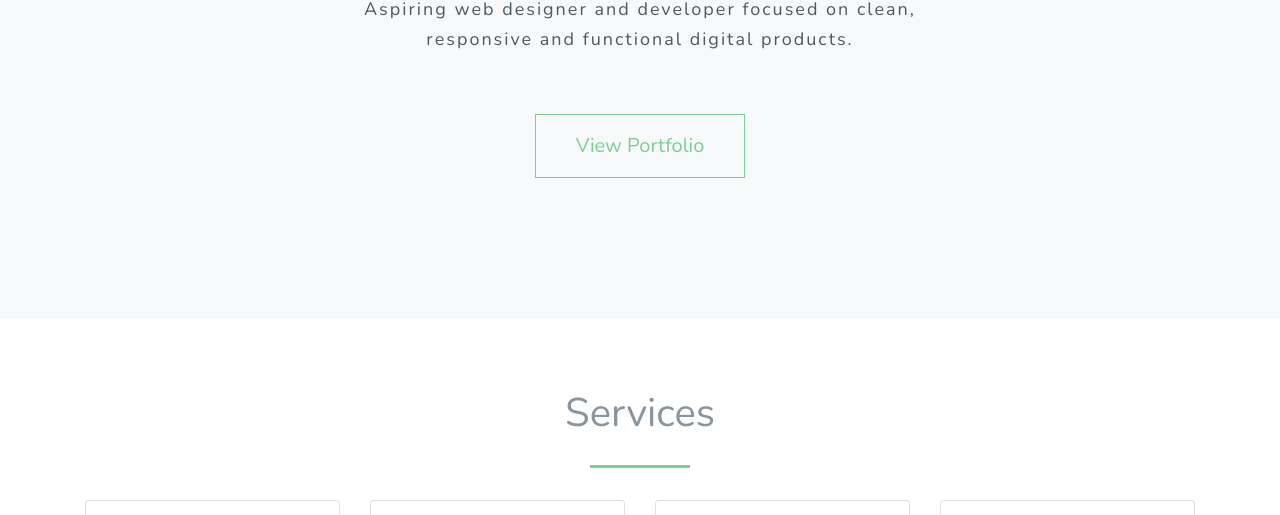
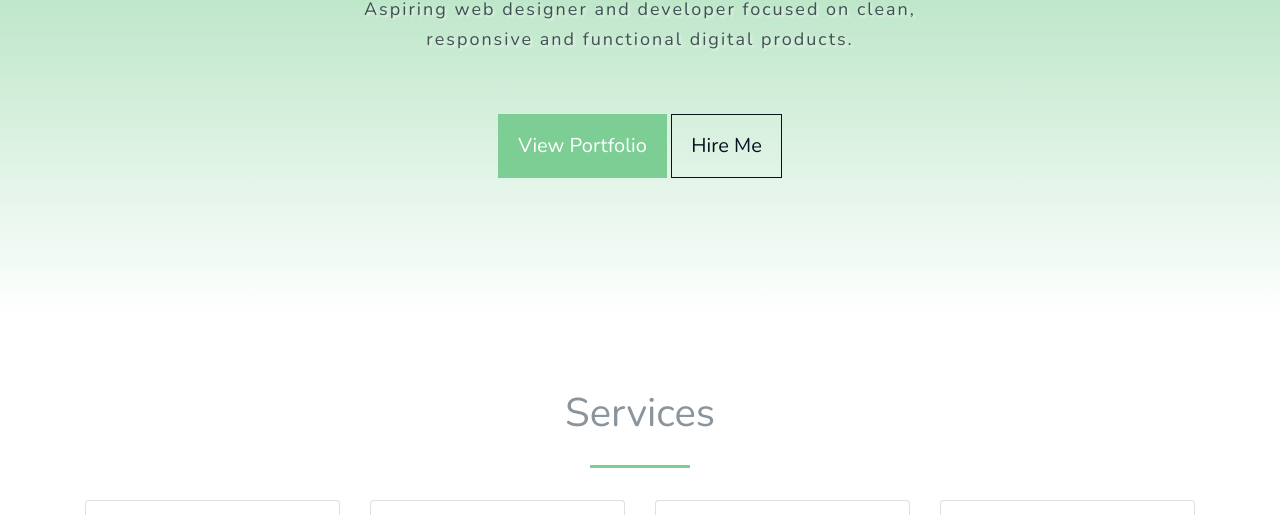
Before and after one commit to rabinrai44/portfolio-site-2, a website: page src/index.html in a window 1280 px wide. Shown: the part 321-836 px from the top of the page. Drawn offline with nearby package versions, Linux system fonts and the light colour scheme.

Commit message:
Added hero bg and some updated

```diff
--- a/src/index.html
+++ b/src/index.html
@@ -20,7 +20,7 @@
 <!-- =============== MAIN-HEADER =============== -->
     <header class="main-header">
         <!-- Navigation -->
-        <nav class="navbar navbar-expand-lg navbar-light bg-default fixed-top">
+        <nav class="navbar navbar-expand-lg navbar-dark bg-transparent fixed-top">
             <div class="container">
             <a href="/" class="navbar-brand">RBN</a>
 
@@ -58,14 +58,15 @@
     </header>
 
 <!-- =============== SECTION-HERO =============== -->
-    <section class="section-hero bg-light" id="hero">
+    <section class="section-hero" id="hero">
         <div class="container">
             <div class="row">
                 <div class="col">
                     <article class="section-hero--content">
                         <h1 class="display-4"><strong>Hello, I'm Rabin</strong></h1>
                         <p class="lead">Aspiring web designer and developer focused on clean, <br> responsive and functional digital products.</p>
-                        <a href="#projects" class="btn btn-outline-primary btn-lg">View Portfolio</a>
+                        <a href="#projects" class="btn btn-primary btn-lg">View Portfolio</a>
+                        <a href="#contact" class="btn btn-outline-secondary btn-lg">Hire Me</a>
                     </article>
                 </div>
             </div>
--- a/src/scss/modules/section/_hero.scss
+++ b/src/scss/modules/section/_hero.scss
@@ -1,4 +1,6 @@
 .section-hero {
+
+    background-image: linear-gradient(to bottom, $primary_color 0%, #fff 100%);
 
     &--content {
         display: table-cell;
@@ -15,6 +17,7 @@
             letter-spacing: 2px;
             line-height: 1.1;
             text-transform: uppercase;
+            text-shadow: 2px 2px 2px $white_color_1;
 
             @media (min-width: 768px) {
             font-size: 4.5rem;
@@ -26,6 +29,7 @@
         p {
             font-size: 1.125rem;
             letter-spacing: 0.125rem;
+            text-shadow: 2px 2px 2px $white_color_1;
 
             @media (min-width: 540px) {
                 font-weight: 400;
@@ -33,12 +37,7 @@
             }
         }
     }
-    .btn-outline-primary {
-        transition: all .1s ease-in-out;
-        padding-left: 40px;
-        padding-right: 40px;
-        &:hover {
-          color: #fff !important;
-        }
+    .btn-primary {
+        color: #fff !important;
       }
 }
```
Also changed, not shown: src/temp/css/style.css.
